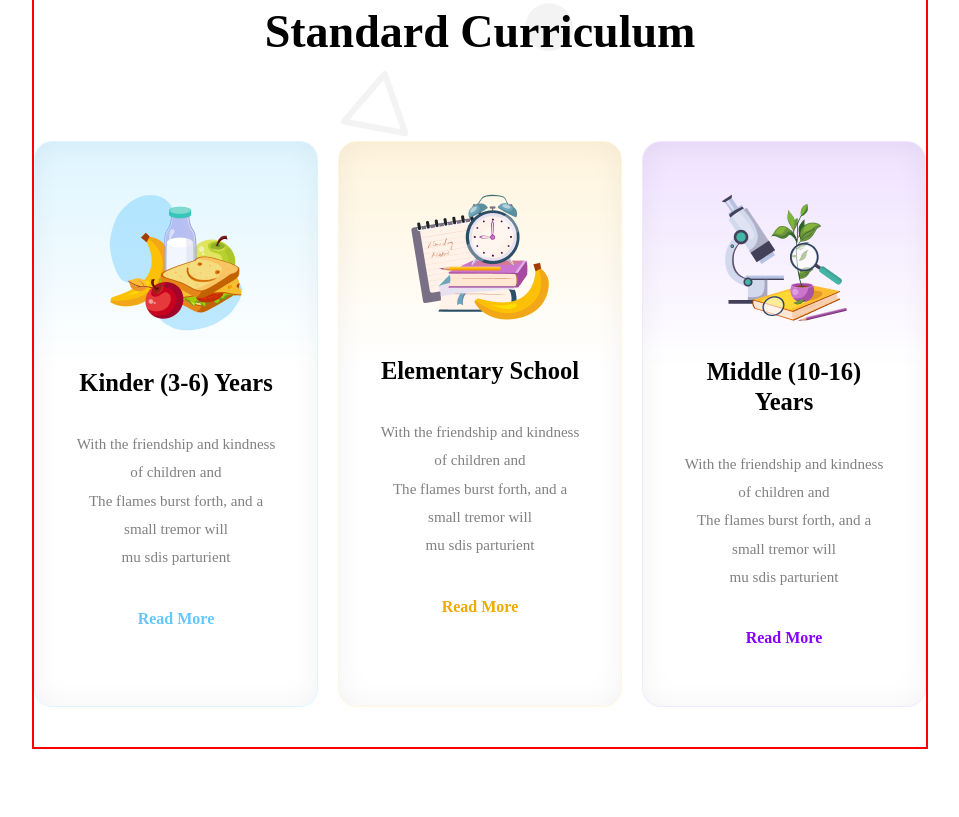
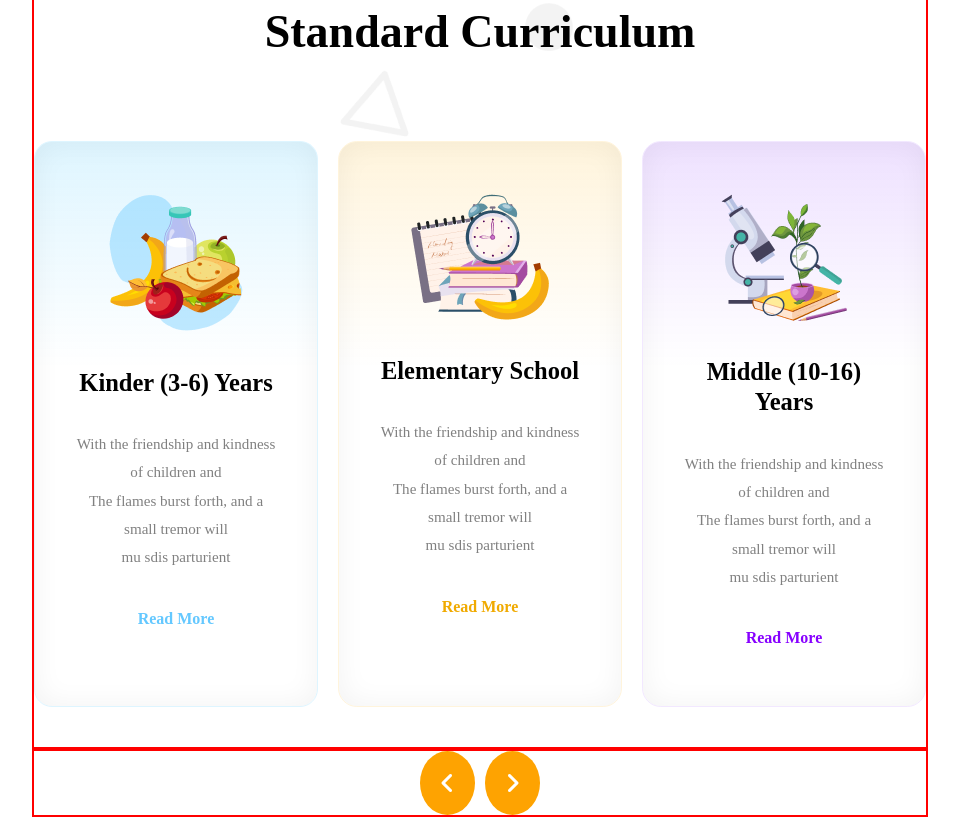
Before and after one commit to reflexsafwan/KIDS-SCHOOL, a plain HTML site: page index.html in a window 1280 px wide. Shown: the part 708-1525 px from the top of the page, without its empty margins (160-1119 px from the left). Before the commit the page ends 1457 px from the top, so only its background shows below. Drawn offline with Linux system fonts and the light colour scheme.

Commit message:
page navigation button done succesfully

```diff
--- a/css/style.css
+++ b/css/style.css
@@ -257,6 +257,35 @@ hr {
   line-height: 30px; /* 187.5% */
 }
 
+.navigation-icon {
+  display: flex;
+  flex-direction: row;
+  justify-content: center;
+  align-items: center;
+  gap: 10px;
+}
+.navigation-icon > .left {
+  border-radius: 50%;
+  background: #fea301;
+  color: #fff;
+  padding: 20px;
+  font-family: "Font Awesome 5 Free";
+  font-size: 24px;
+  font-style: normal;
+  font-weight: 900;
+  line-height: 24px;
+}
+.navigation-icon > .right {
+  border-radius: 50%;
+  background: #fea301;
+  color: #fff;
+  padding: 20px;
+  font-family: "Font Awesome 5 Free";
+  font-size: 24px;
+  font-style: normal;
+  font-weight: 900;
+  line-height: 24px;
+}
 /* responsive css */
 
 @media only screen and (max-width: 576px) {
@@ -334,4 +363,8 @@ hr {
   .card-3 {
     width: 100%;
   }
+
+  .navigation-icon {
+    display: none;
+  }
 }
--- a/index.html
+++ b/index.html
@@ -110,6 +110,14 @@
                 </div>
             </div>
         </section>
+
+        <section class="container">
+            <div class="navigation-icon">
+                <i class="fa-solid fa-angle-left left"></i>
+                <i class="fa-solid fa-angle-right right"></i>
+
+            </div>
+        </section>
     </main>
 </body>
 
```
Also changed, not shown: images/Symbol-left.png (added), images/Symbol.png (added).
